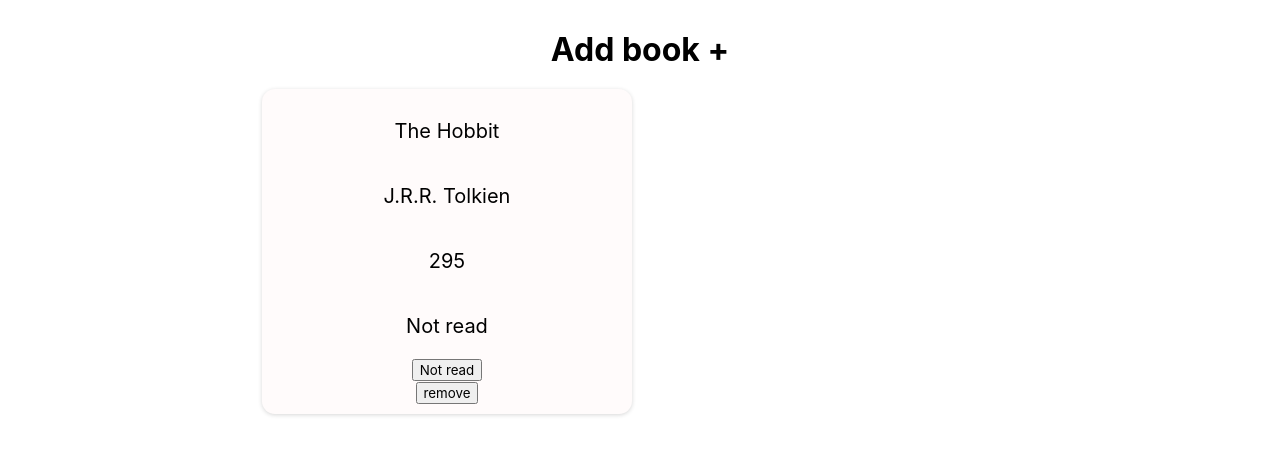
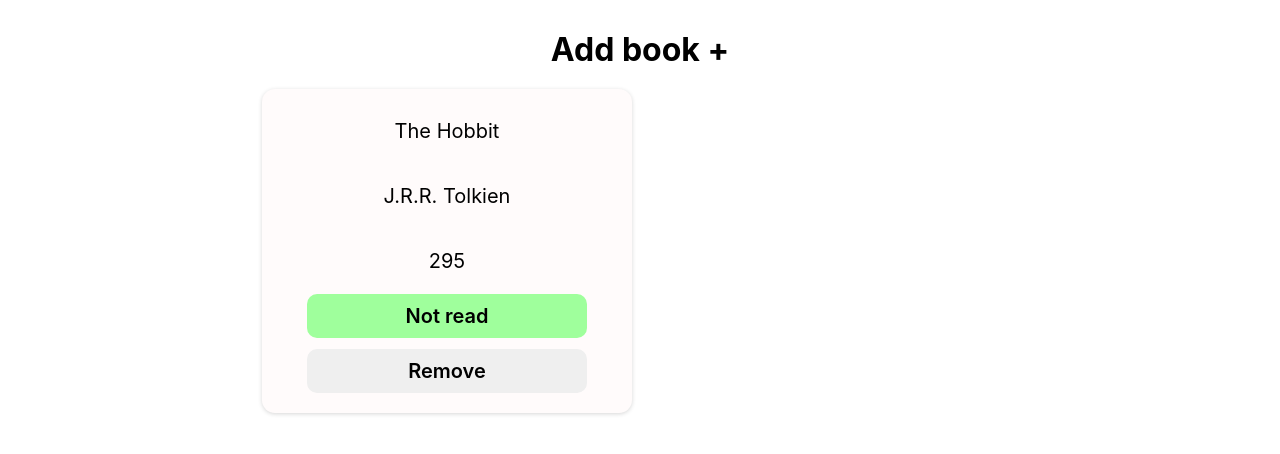
Before and after one commit to Pablo-D01/Library, a plain HTML site: page index.html in a window 1280 px wide. Shown: the part 82-536 px from the top of the page. Drawn offline with Linux system fonts and the light colour scheme.

Commit message:
readColor function

```diff
--- a/index.html
+++ b/index.html
@@ -3,10 +3,13 @@
 <head>
     <meta charset="UTF-8">
     <meta name="viewport" content="width=device-width, initial-scale=1.0">
-    <title>Document</title>
+    <title>Library</title>
     <link rel="stylesheet" href="style.css">
     <link rel="preconnect" href="https://fonts.googleapis.com" />
     <link rel="preconnect" href="https://fonts.gstatic.com" crossorigin />
+    <link rel="icon"
+    type="image/png"
+    href="logo.png">
     <link
       href="https://fonts.googleapis.com/css2?family=Poppins:ital,wght@0,400;0,500;0,600;0,700;1,400;1,500;1,600;1,700&display=swap"
       rel="stylesheet"
--- a/script.js
+++ b/script.js
@@ -141,9 +141,9 @@ function renderBooks(){
         const bookPages = createBookElement('p', 'book-pages', book.pages);
         singleBook.appendChild(bookPages);
 
-        const bookRead = createBookElement('p', 'book-read', book.read);
-        bookRead.textContent = readOrNo(book.read)
-        singleBook.appendChild(bookRead);
+        // const bookRead = createBookElement('p', 'book-read', book.read);
+        // bookRead.textContent = readOrNo(book.read)
+        // singleBook.appendChild(bookRead);
 
         singleBook.classList.add('singleBook');
         bookContainer.appendChild(singleBook);
@@ -155,13 +155,16 @@ function renderBooks(){
             readChange(book.id)
         });
 
-        const removeBtn = createBookElement('button', 'remove-btn', 'remove');
+        const removeBtn = createBookElement('button', 'remove-btn', 'Remove');
         removeBtn.setAttribute('data-id', book.id);
         singleBook.appendChild(removeBtn);
         removeBtn.addEventListener("click", () =>{
             removeBook(book.id)
         });
+        readColor(book.id);
     }
+
+
 };
 
 
@@ -203,15 +206,31 @@ function removeBook(bookId) {
 function readChange(bookId){
     const bookToRead = myLibrary.findIndex(book => book.id === bookId);
     const read = myLibrary[bookToRead].read ;
-    console.log(read);
-
+    const id = bookId;
     if (read === 'not') {
         myLibrary[bookToRead].read = "yes";
     } else {
         myLibrary[bookToRead].read = "not";
+
     }
+    renderBooks();
+}
 
-    renderBooks()
+function readColor(btnId) {
+    const button = document.querySelector(`button.read-btn[data-id="${btnId}"]`);
+
+    if (button) {
+        if (button.innerHTML.toLowerCase() === 'read') {
+            button.classList.add("notRead");
+            button.classList.remove("read");
+        } else {
+            button.classList.remove("notRead");
+            button.classList.add("read");
+        }
+
+    } else {
+        console.error('Button not found');
+    }
 }
 
 renderBooks()
--- a/style.css
+++ b/style.css
@@ -6,7 +6,7 @@
   body {
     margin: 0;
     font-family: Poppins, sans-serif;;
-    overflow: hidden;
+
   }
 
 
@@ -79,6 +79,14 @@ header{
     overflow: hidden;
 
 }
+.singleBook button{
+  width: 80%;
+  border-radius: 10px;
+  transition:  0.15s ease-in-out;
+  border: none;
+  cursor: pointer;
+}
+
 .modal{
   opacity: 0;
   transform: translate(-50%, -50%) scale(0.8);
@@ -215,3 +223,18 @@ select:focus {
 .overlay.active {
   display: block;
 }
+
+.remove-btn, .read-btn{
+  font-size: 1em;
+  padding: 10px;
+  margin-bottom: 10px;
+  font-weight: 600;
+
+}
+
+.read{
+  background-color: #9FFF9C;
+}
+.notRead{
+  background-color: #FF9C9C;
+}
```
Also changed, not shown: logo.png (added).
